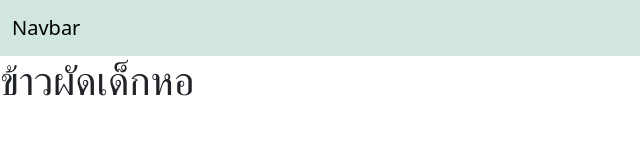
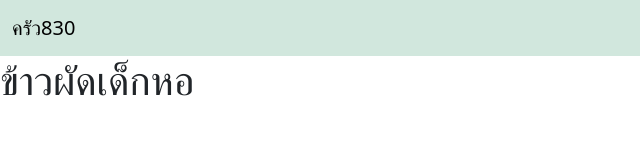
Before and after one commit to roterit/dormfood, a plain HTML site: page menu1.html in a window 1280 px wide. Shown: the full height of the page, 0-640 px from the left. Drawn offline with nearby package versions, Linux system fonts and the light colour scheme.

Commit message:
add name

```diff
--- a/menu1.html
+++ b/menu1.html
@@ -9,7 +9,7 @@
 <body>
     <nav class="navbar bg-success-subtle">
         <div class="container-fluid">
-          <a class="navbar-brand" href="#">Navbar</a>
+          <a class="navbar-brand" href="#">ครัว830</a>
         </div>
     </nav>
     <h1>ข้าวผัดเด็กหอ</h1>
```
Also changed, not shown: menu2.html (+1 -1 lines), menu3.html (+1 -1 lines).
